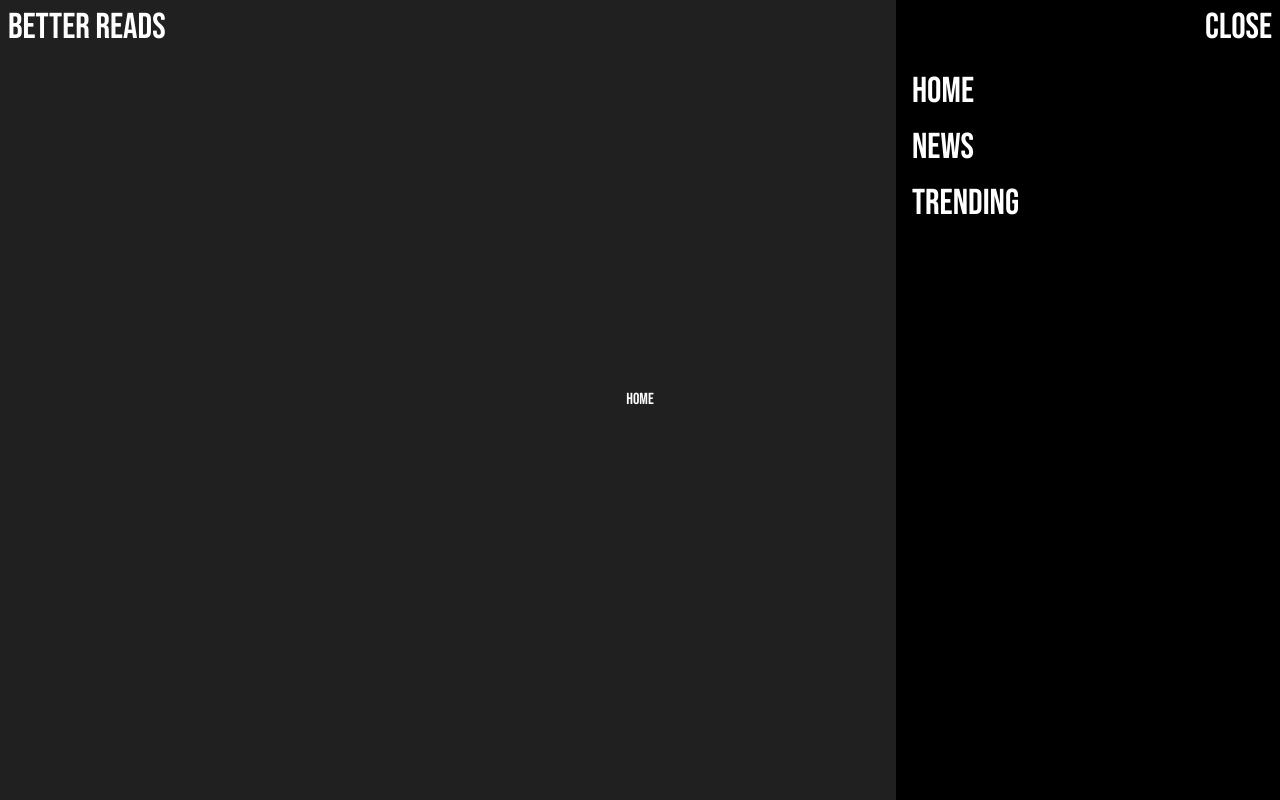
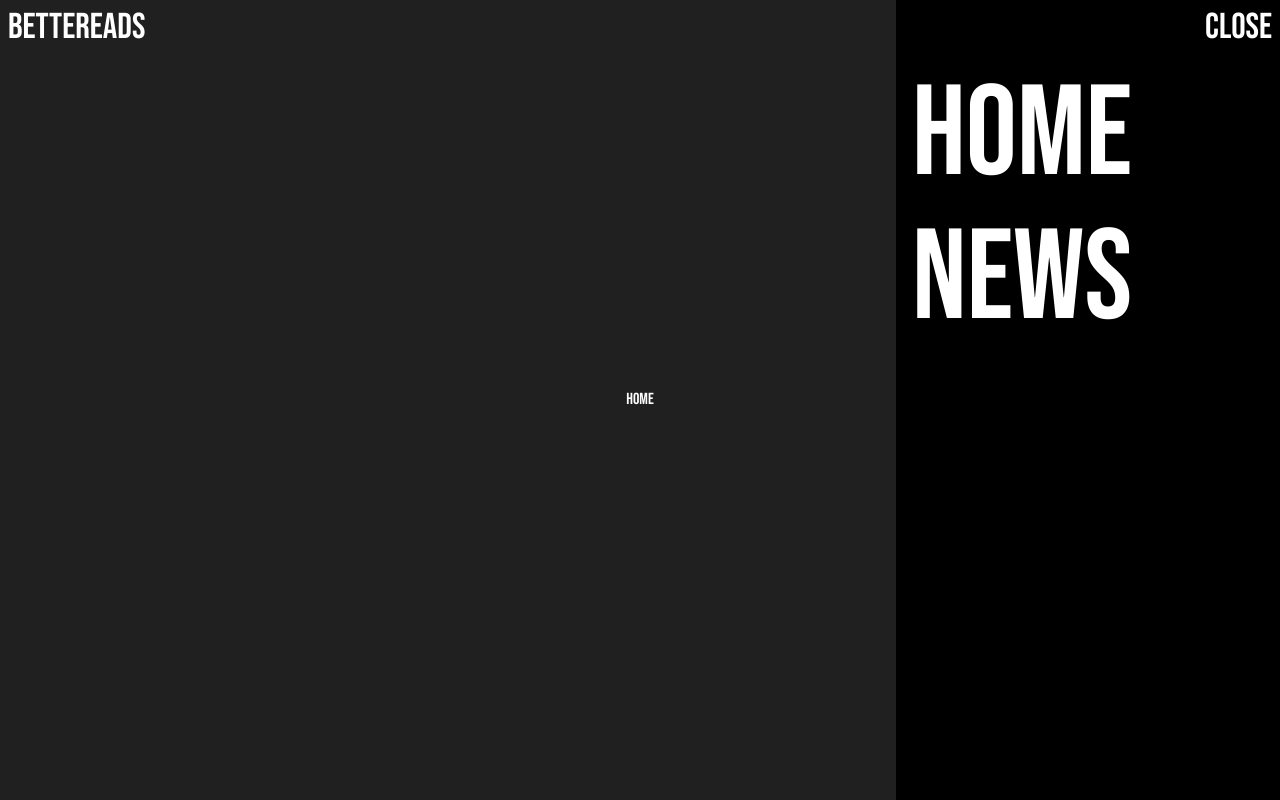
Before and after one commit to codymarshall94/better-reads, a Next.js app: page / in a window 1280 px wide. Both pictures are taken after a click on the button "Menu". Built offline with nearby package versions, Linux system fonts and the light colour scheme.

Commit message:
UPDATED: changed li's to next LINK

```diff
--- a/components/navbar/Navbar.tsx
+++ b/components/navbar/Navbar.tsx
@@ -12,8 +12,13 @@ export default function Navbar() {
 
   return (
     <nav className="fixed top-0 right-0 left-0 flex justify-between transparent text-white text-4xl p-2">
-      <Link href="/">Better Reads</Link>
-      <button onClick={handleOpenNav}>Menu</button>
+      <Link href="/">Bettereads</Link>
+      <button
+        className="hover:text-[#9015D5] transition 300 ease-in"
+        onClick={handleOpenNav}
+      >
+        Menu
+      </button>
       {showNavSlider && (
         <div className="fixed inset-y-0 right-0 h-screen w-96 bg-black transition 500 ease-in-out">
           <div className="flex justify-end">
@@ -23,9 +28,20 @@ export default function Navbar() {
           </div>
 
           <ul className="flex flex-col gap-4 p-4">
-            <li>Home</li>
-            <li>News</li>
-            <li>Trending</li>
+            <Link
+              className="hover:text-[#9015D5] text-9xl transition 300 ease-in"
+              onClick={handleOpenNav}
+              href="/"
+            >
+              Home
+            </Link>
+            <Link
+              className="hover:text-[#9015D5] text-9xl transition 300 ease-in"
+              onClick={handleOpenNav}
+              href="/news"
+            >
+              News
+            </Link>
           </ul>
         </div>
       )}
```
